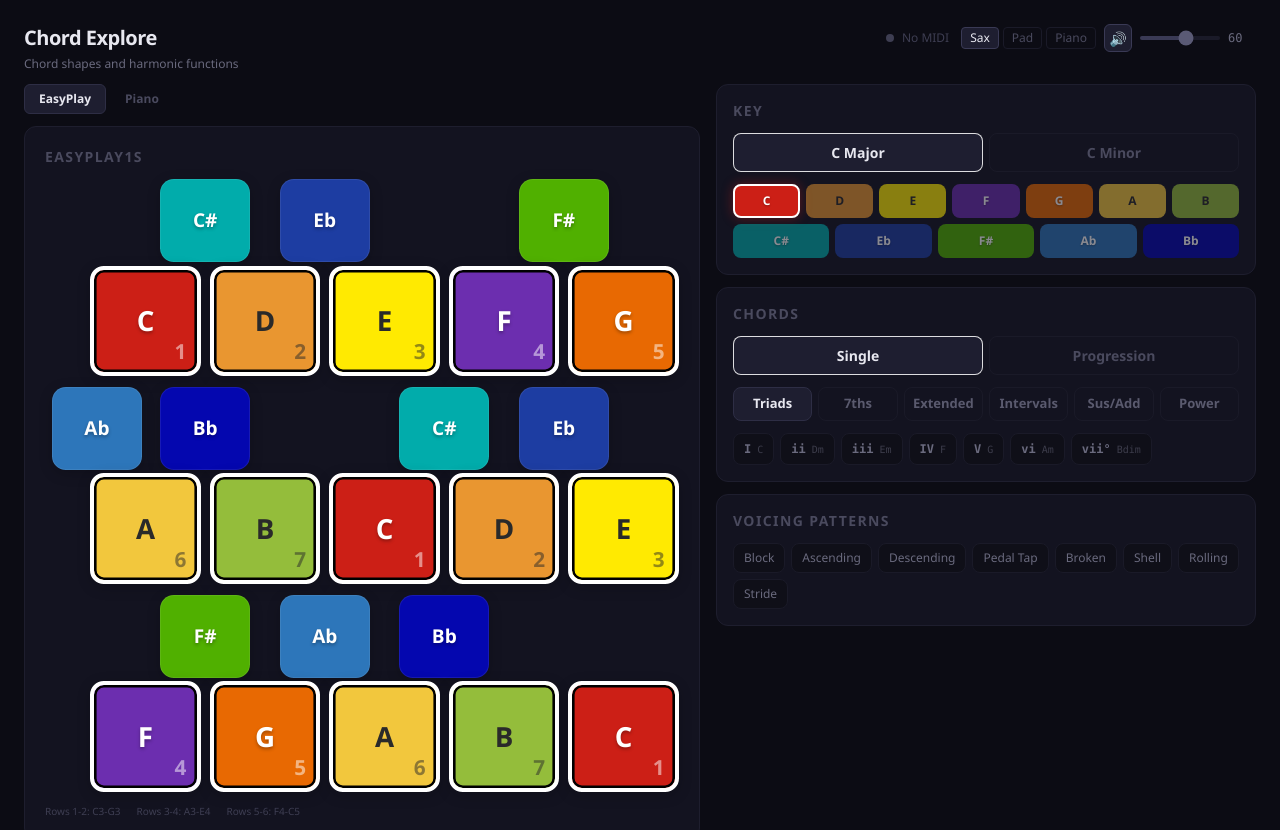
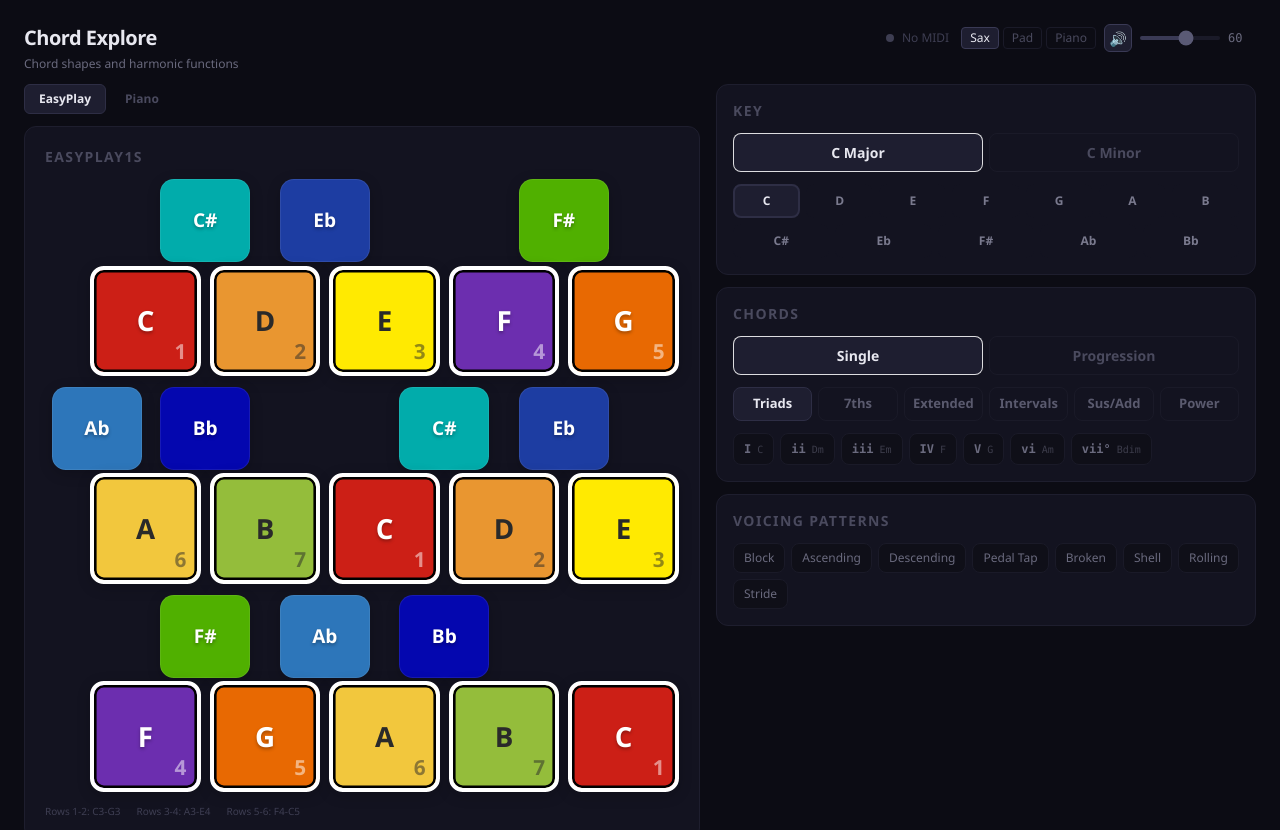
Before and after one commit to swaylenhayes/chord-explorer-easyplay, a React (Vite) app: page / in a window 1280 px wide. Shown: the top 830 px of the page. Built offline with nearby package versions, Linux system fonts and the light colour scheme.

Commit message:
feat(key-selector): remove note colors, use neutral dark styling

```diff
--- a/src/components/KeySelector.tsx
+++ b/src/components/KeySelector.tsx
@@ -1,5 +1,4 @@
 import type { NoteName, Mode } from '../types';
-import { getNoteColor, getTextColor } from '../engine/colors';
 
 const NATURAL_NOTES: NoteName[] = ['C', 'D', 'E', 'F', 'G', 'A', 'B'];
 const ACCIDENTAL_NOTES: NoteName[] = ['C#', 'Eb', 'F#', 'Ab', 'Bb'];
@@ -12,8 +11,6 @@ interface KeySelectorProps {
 }
 
 function NoteButton({ note, isActive, onClick }: { note: NoteName; isActive: boolean; onClick: (n: NoteName) => void }) {
-  const bg = getNoteColor(note);
-  const textColor = getTextColor(note);
   return (
     <button
       onClick={() => onClick(note)}
@@ -21,12 +18,9 @@ function NoteButton({ note, isActive, onClick }: { note: NoteName; isActive: boo
       style={{
         padding: '6px 0',
         fontSize: 12,
-        background: bg,
-        color: textColor,
-        opacity: isActive ? 1 : 0.5,
-        border: isActive ? '2px solid #FFF' : '2px solid transparent',
-        boxShadow: isActive ? `0 0 12px ${bg}66` : 'none',
-        textShadow: textColor === '#FFFFFF' ? '0 1px 2px rgba(0,0,0,0.3)' : 'none',
+        background: isActive ? '#1E1E30' : '#131320',
+        color: isActive ? '#E8E8F0' : '#7A7A8E',
+        border: isActive ? '2px solid #2E2E45' : '2px solid transparent',
       }}
     >
       {note}
```
